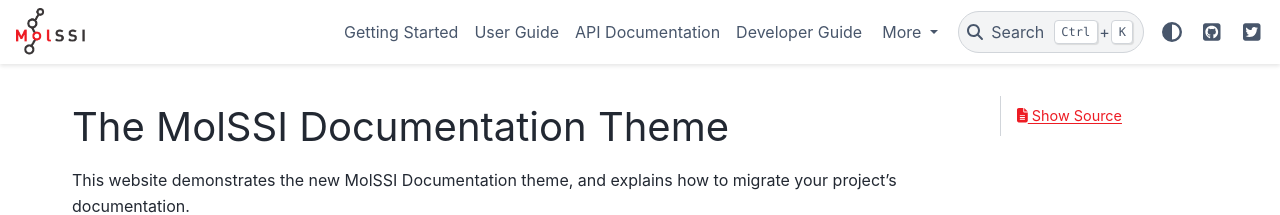
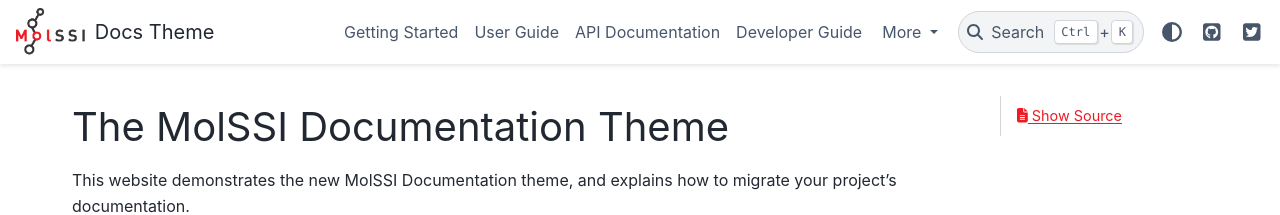
Before and after one commit to jchen0506/molssi_doc_theme, a Sphinx documentation site: the page built from docs/index.rst, in a window 1280 px wide. Shown: the top 215 px of the page. Built offline with Sphinx 7.4.7 and the PyData theme 0.15.4, drawn with Linux system fonts in a browser that asks for light colours; the version number could not be read and is left out.

Commit message:
update requirements and add logo text

```diff
--- a/docs/conf.py
+++ b/docs/conf.py
@@ -110,6 +110,7 @@
 	"logo": {
       "image_light": "molssi_main_logo.png",
       "image_dark": "molssi_main_logo_inverted_white.png",
+      "text": "Docs Theme"
     },
 	"show_toc_level": 2,
 	"header_links_before_dropdown": 4,
--- a/docs/requirements.yaml
+++ b/docs/requirements.yaml
@@ -7,6 +7,7 @@
   - pip
   - pydata-sphinx-theme
   - sphinx-design
+  - sphinx-copybutton
 
 
 
```
